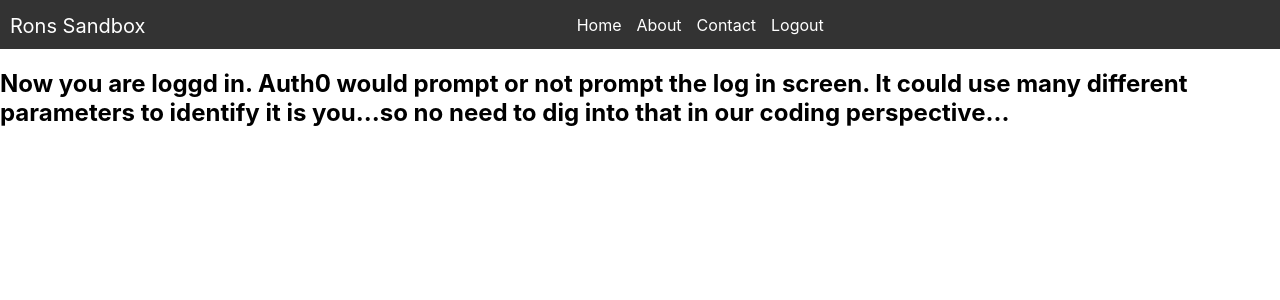
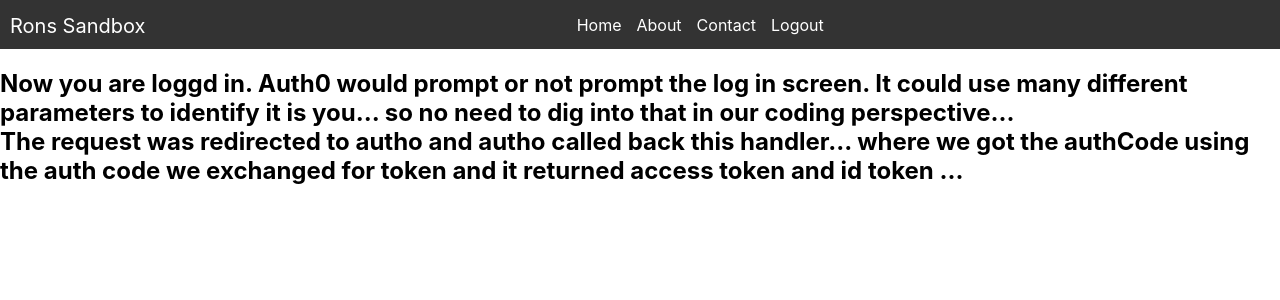
Before and after one commit to ron-jayaraj/rons-sandbox-react-webapp, a React (Create React App) app: page /Auth0LoginHandler in a window 1280 px wide. Shown: the top 300 px of the page. Built offline with nearby package versions, Linux system fonts and the light colour scheme; the HTML template or start-up script is replaced by a standard one.

Commit message:
clean up

```diff
--- a/src/components/Auth0Login.js
+++ b/src/components/Auth0Login.js
@@ -1,7 +1,6 @@
 import React from 'react';
  const Auth0Login = () =>
   {
-    alert('autho login called');
     var redirect_uri = 'http://localhost:3000/auth0LoginHandler';
     const auth0LoginUrl = `https://dev-4bybm7c6skkix2ug.us.auth0.com/authorize?client_id=OQjNwhGDGSWRqzN5e4uwuFopIpBMUFzd&response_type=token&redirect_uri=`+redirect_uri;
      // Trigger Auth0 login flow
--- a/src/components/Auth0LoginHandler.js
+++ b/src/components/Auth0LoginHandler.js
@@ -48,7 +48,12 @@ const Auth0LoginHandler = () => {
   return (
     <div>
       <h2>Now you are loggd in. Auth0 would prompt or not prompt the log in screen. It could
-        use many different parameters to identify it is you...so no need to dig into that in our coding perspective...
+        use many different parameters to identify it is you...
+        so no need to dig into that in our coding perspective...
+
+        <br></br>
+        The request was redirected to autho and autho called back this handler... where we got the authCode
+        using the auth code we exchanged for token and it returned access token and id token ...
 
       </h2>
       <p></p>
```
